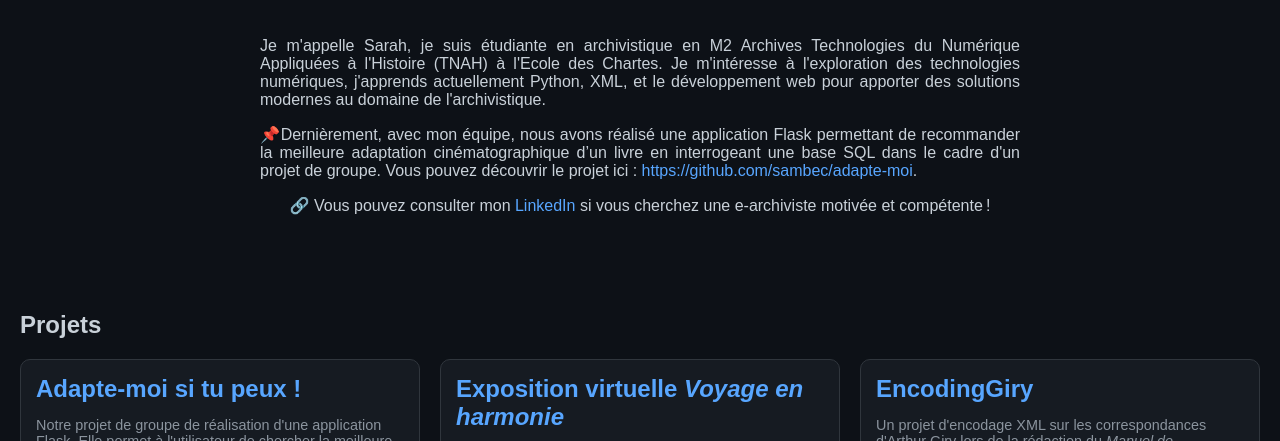
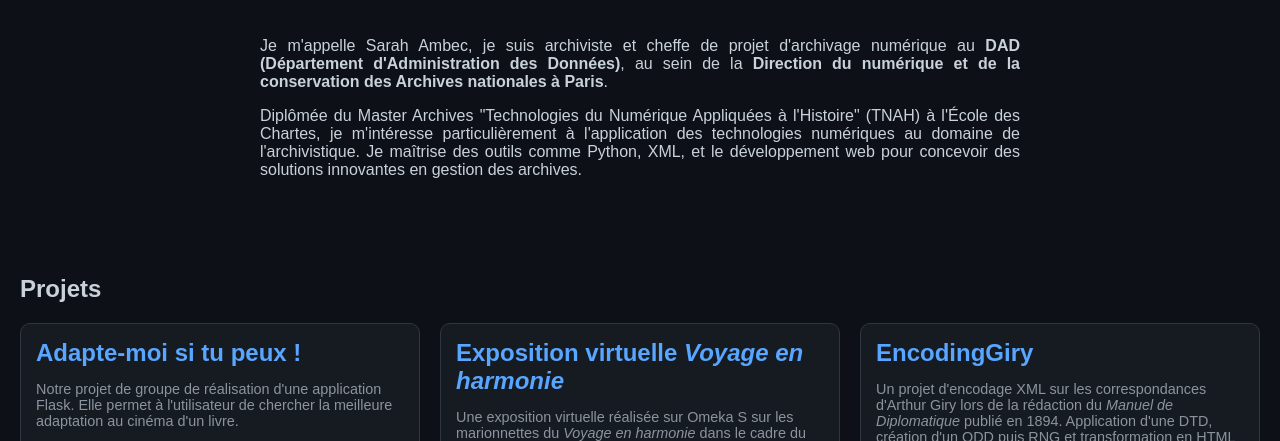
Before and after one commit to sambec/sambec.github.io, a plain HTML site: page index.html in a window 1280 px wide. Shown: the part 659-1100 px from the top of the page. Drawn offline with Linux system fonts and the light colour scheme.

Commit message:
:memo: update index new job

```diff
--- a/index.html
+++ b/index.html
@@ -53,9 +53,8 @@
                 </div>
                 <div id="description">
                     <!-- Default content (French) -->
-                    <p>Je m'appelle Sarah, je suis étudiante en archivistique en M2 Archives Technologies du Numérique Appliquées à l'Histoire (TNAH) à l'Ecole des Chartes. Je m'intéresse à l'exploration des technologies numériques, j'apprends actuellement Python, XML, et le développement web pour apporter des solutions modernes au domaine de l'archivistique.</p>
-                    <p>📌Dernièrement, avec mon équipe, nous avons réalisé une application Flask permettant de recommander la meilleure adaptation cinématographique d’un livre en interrogeant une base SQL dans le cadre d'un projet de groupe. Vous pouvez découvrir le projet ici : <a href="https://github.com/sambec/adapte-moi">https://github.com/sambec/adapte-moi</a>.</p>
-                    <p style="text-align: center;">🔗 Vous pouvez consulter mon <a href="https://www.linkedin.com/in/sarah-ambec/" target="_blank">LinkedIn</a> si vous cherchez une e-archiviste motivée et compétente !</p>
+                     <p>Je m'appelle Sarah Ambec, je suis archiviste et cheffe de projet d'archivage numérique au <strong>DAD (Département d'Administration des Données)</strong>, au sein de la <strong>Direction du numérique et de la conservation des Archives nationales à Paris</strong>.</p>
+                    <p>Diplômée du Master Archives "Technologies du Numérique Appliquées à l'Histoire" (TNAH) à l'École des Chartes, je m'intéresse particulièrement à l'application des technologies numériques au domaine de l'archivistique. Je maîtrise des outils comme Python, XML, et le développement web pour concevoir des solutions innovantes en gestion des archives.</p>
                 </div>
 
 
@@ -64,14 +63,12 @@
             // Store the translations
             const translations = {
                 en: `
-                    <p>My name is Sarah, and I am a student specializing in archiving, currently pursuing an M2 in Records Management and Digital Technologies Applied to History at the École des Chartes. I am interested in exploring digital technologies, and I am currently learning Python, XML, and web development to bring modern solutions to the field of archiving.</p>
-                    <p>📌 Recently, my team and I developed a Flask application that recommends the best movie adaptation of a book by querying an SQL database  as part of our coursework. You can check out the project here: <a href="https://github.com/sambec/adapte-moi">https://github.com/sambec/adapte-moi</a>.</p>
-                    <p style="text-align: center;">🔗 You can check out my <a href="https://www.linkedin.com/in/sarah-ambec/" target="_blank">LinkedIn</a> if you're looking for a motivated and skilled e-archivist!</p>
+                    <p>My name is Sarah Ambec. I am an archivist and Digital Archiving Project Manager at the <strong>Data Administration Department (DAD)</strong>, within the <strong>Digital and Conservation Directorate of the French National Archives in Paris</strong>.</p>
+                    <p>I hold an Master in Digital Technologies Applied to Archival Science and History from the École des Chartes. I am passionate about leveraging digital technologies in archival science, and I use tools like Python, XML, and web development to create innovative archival solutions.</p>
                 `,
                 fr: `
-                    <p>Je m'appelle Sarah, je suis étudiante en archivistique en M2 Archives Technologies du Numérique Appliquées à l'Histoire (TNAH) à l'Ecole des Chartes. Je m'intéresse à l'exploration des technologies numériques, j'apprends actuellement Python, XML, et le développement web pour apporter des solutions modernes au domaine de l'archivistique.</p>
-                    <p>📌 Dernièrement, avec mon équipe, nous avons réalisé une application Flask permettant de recommander la meilleure adaptation cinématographique d’un livre en interrogeant une base SQL dans le cadre d'un projet de groupe. Vous pouvez découvrir le projet ici : <a href="https://github.com/sambec/adapte-moi">https://github.com/sambec/adapte-moi</a>.</p>
-                    <p style="text-align: center;">🔗 Vous pouvez consulter mon <a href="https://www.linkedin.com/in/sarah-ambec/" target="_blank">LinkedIn</a> si vous cherchez une e-archiviste motivée et compétente !</p>
+                    <p>Je m'appelle Sarah Ambec, je suis archiviste et cheffe de projet d'archivage numérique au <strong>DAD (Département d'Administration des Données)</strong>, au sein de la <strong>Direction du numérique et de la conservation des Archives nationales à Paris</strong>.</p>
+                    <p>Diplômée du Master Archives "Technologies du Numérique Appliquées à l'Histoire" (TNAH) à l'École des Chartes, je m'intéresse particulièrement à l'application des technologies numériques au domaine de l'archivistique. Je maîtrise des outils comme Python, XML, et le développement web pour concevoir des solutions innovantes en gestion des archives.</p>
                 `
             };
 
```
